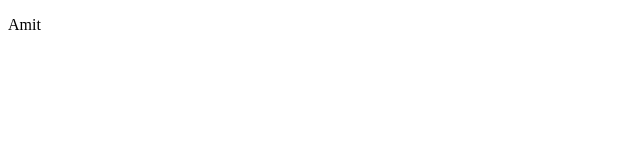
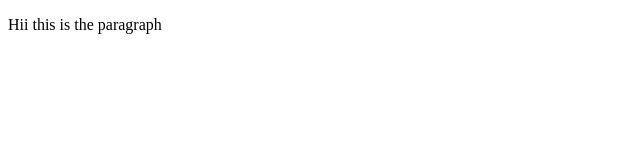
Before and after one commit to DevAmitK/EMS-Web-App, a plain HTML site: page team_management/employees.html in a window 1280 px wide. Shown: the whole page, without its empty margins (0-640 px from the left). Drawn offline with Linux system fonts and the light colour scheme.

Commit message:
Update employees.html

```diff
--- a/team_management/employees.html
+++ b/team_management/employees.html
@@ -6,6 +6,6 @@
     <title>Document</title>
 </head>
 <body>
-    <p>Amit  </p>
+    <p>Hii this is the paragraph</p>
 </body>
 </html>
```
